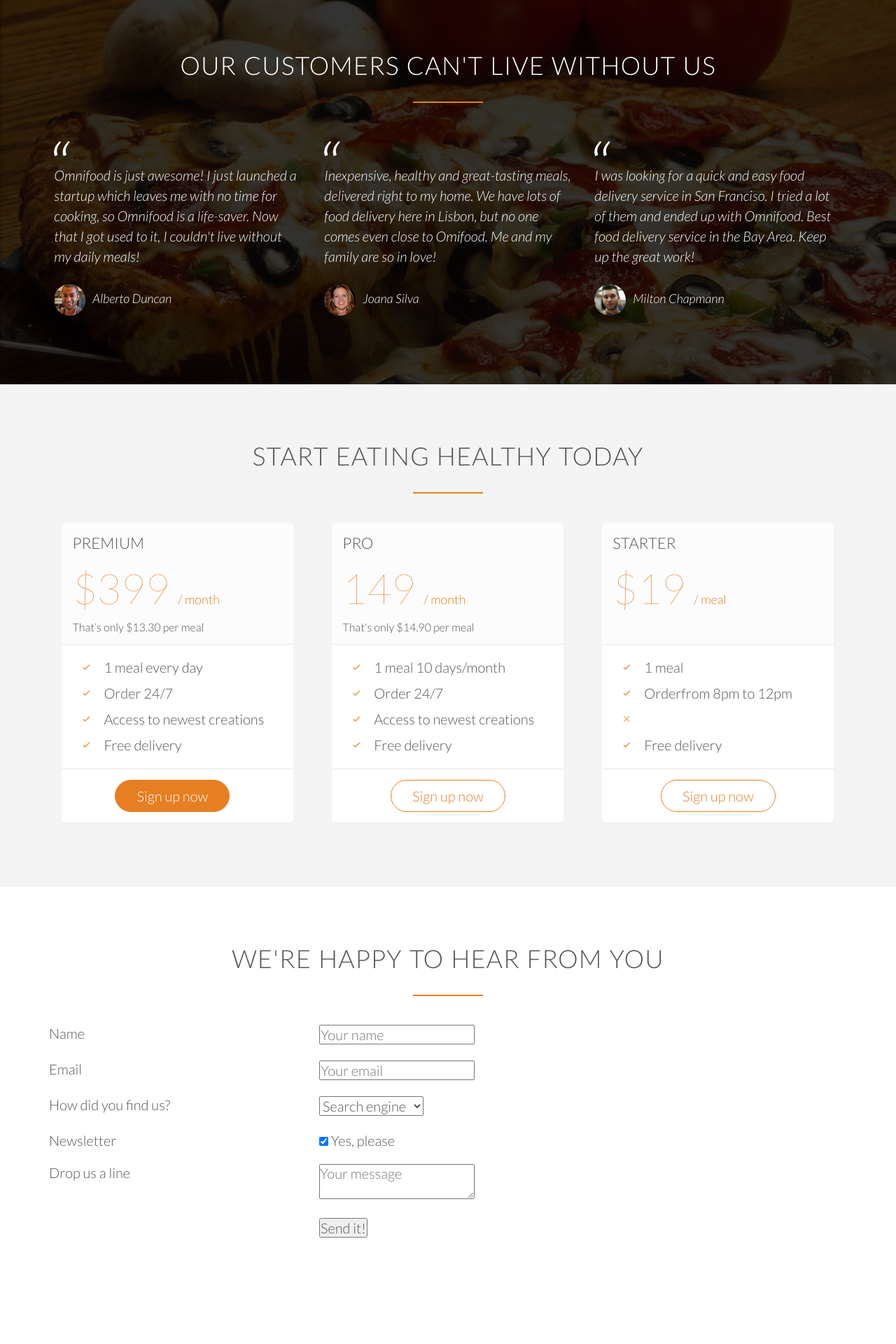
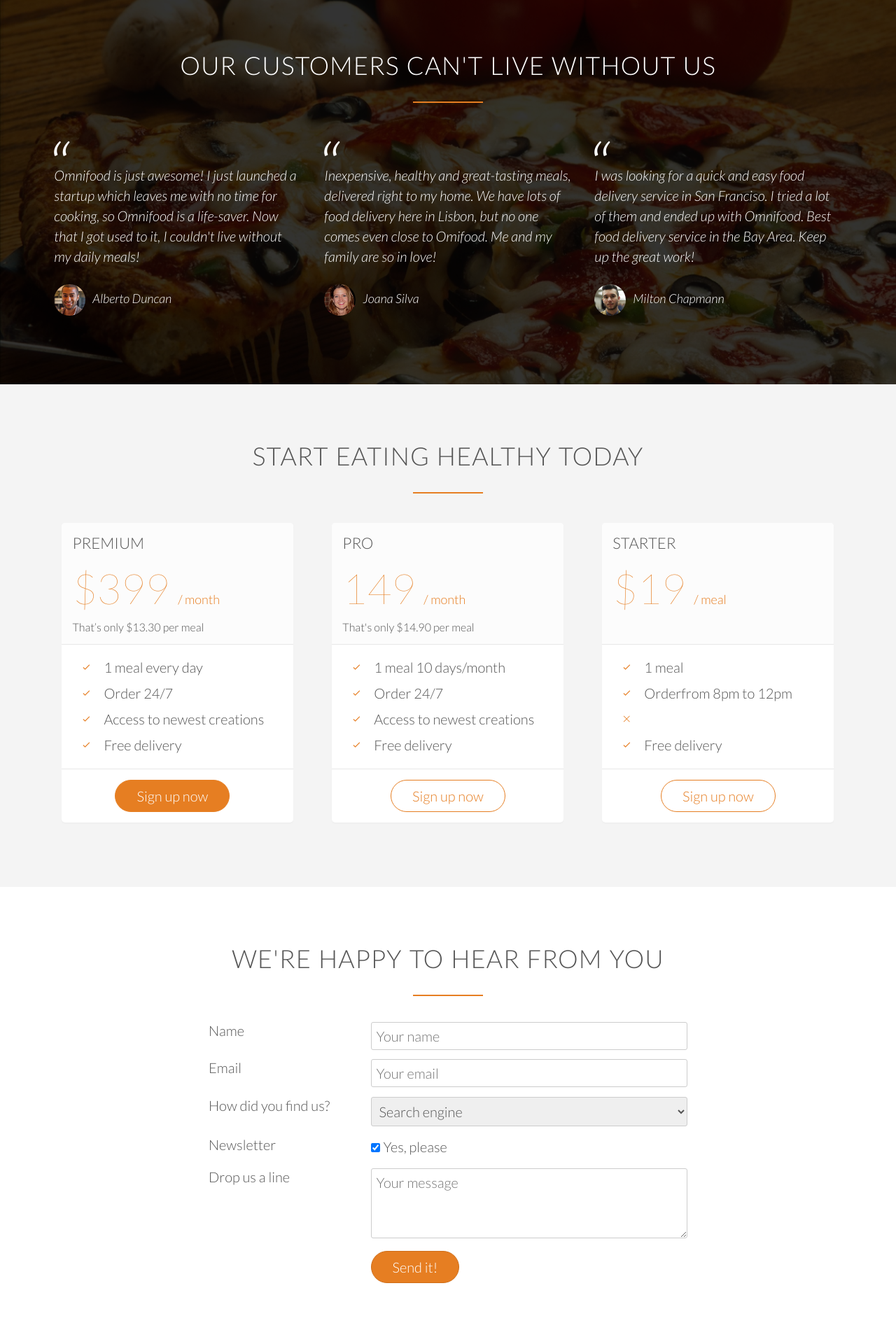
Before and after one commit to odacrem123/Omni-Food-Company, a Jekyll site: the page index.html, which Jekyll copies as it is, in a window 1280 px wide. Shown: the part 3492-5412 px from the top of the page at 70% size. Built offline with Jekyll 4.4.1, drawn with Linux system fonts in a browser that asks for light colours; some web fonts are replaced; before the commit the page ends 5352 px from its top, so only the background shows below that.

Commit message:
finish contact form
html and css properties were already adjusted from input, select textarea, and dropdown

```diff
--- a/index.html
+++ b/index.html
@@ -348,7 +348,7 @@
                             <label>Newsletter</label>
                         </div>
                         <div class="col span-2-of-3">
-                            <input type="checkbox" name="news" id="news" checked> Yes, please
+                            <input type="checkbox" name="news" id="news" checked>Yes, please
                         </div>
                     </div>
                     <div class="row">
--- a/resources/css/style.css
+++ b/resources/css/style.css
@@ -138,7 +138,8 @@ a:active {
 
 /* ------- BUTTONS ------- */
 .btn:link,
-.btn:visited {
+.btn:visited,
+input[type=submit]{
     display: inline-block;
     padding: 10px 30px;
     font-weight: 300%;
@@ -149,7 +150,8 @@ a:active {
 }
 
 .btn-full:link,
-.btn-full:visited{
+.btn-full:visited,
+input[type=submit]{
     background-color: #e67e22;
     border: 1px solid #e67e22;
     color: #fff;
@@ -163,12 +165,15 @@ a:active {
 }
 
 .btn:hover,
-.btn:active {
+.btn:active,
+input[type=submit]:hover,
+input[type=submit]:active{
     background-color: #cf6d17;
 }
 
 .btn-full:hover,
-.btn-full:active{
+.btn-full:active,
+input[type=submit] {
     border: 1px solid #cf6d17;
     color: #fff;
 }
@@ -477,3 +482,34 @@ cite img {
 .plan-box ul li {
     padding: 5px; 0;
 }
+
+
+/*
+======================================================
+================= CONTACT FORM ======================
+======================================================*/
+
+.contact-form {
+    width: 60%;
+    margin: 0 auto;
+}
+
+input[type=text],
+input[type=email],
+select,
+textarea {
+    width: 100%;
+    padding: 7px;
+    border-radius: 3px;
+    border: 1px solid #ccc;
+}
+
+textarea {
+    height: 100px;
+}
+
+input[type=checkbox] {
+    margin: 10px 5px 10px 0px;
+}
+
+*:focus {outline: none;}
```
